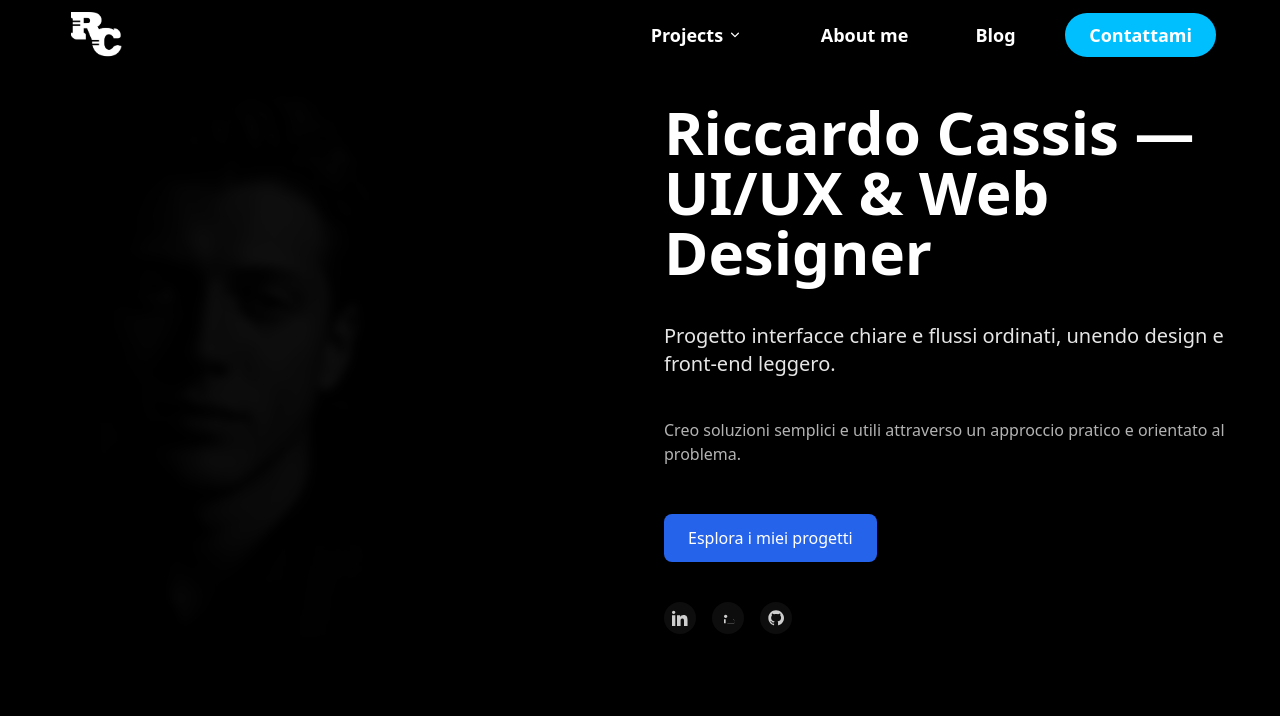
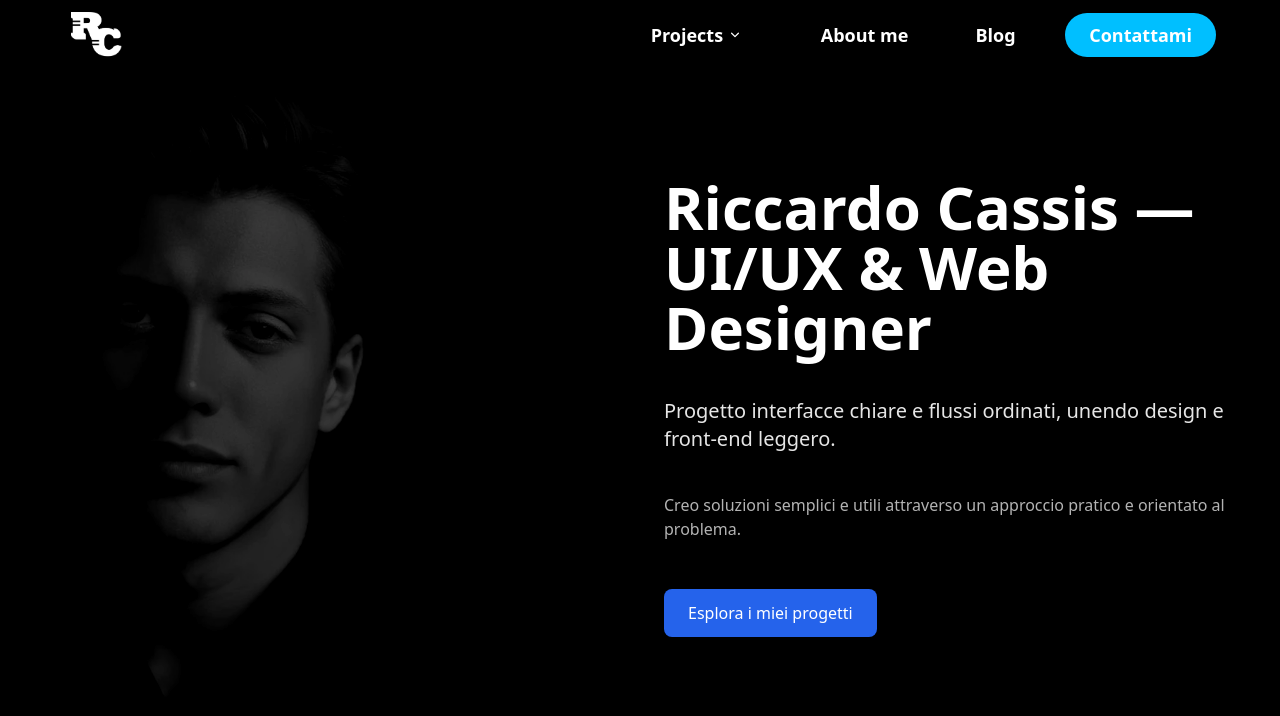
Before and after one commit to Riccardocassis/personal-website-v2, a Vue app: page / in a window 1280 px wide. Shown: the top 716 px of the page. Built offline with nearby package versions, Linux system fonts and the light colour scheme.

Commit message:
Aggiorna le icone social nel footer e nella sezione hero per una maggiore coerenza visiva; migliora l'animazione e la reattività dei pulsanti.

```diff
--- a/src/components/Footer.vue
+++ b/src/components/Footer.vue
@@ -7,16 +7,16 @@
       </div>
       <div class="flex space-x-4 justify-center md:justify-end">
         <a href="https://www.instagram.com/riccardocassis" target="_blank" aria-label="Instagram" class="hover:scale-110 transition">
-          <img src="../assets/icon-instagram.webp" alt="Instagram" class="w-7 h-7" />
+          <img src="../assets/icon-instagram.webp" alt="Instagram" class="w-8 h-8" />
         </a>
-        <a href="https://www.linkedin.com/in/riccardocassis/" target="_blank" aria-label="LinkedIn" class="hover:scale-110 transition">
-          <img src="../assets/icon-linkedin.webp" alt="LinkedIn" class="w-7 h-7" />
+        <a href="https://www.linkedin.com/in/riccardocassis/" target="_blank" aria-label="LinkedIn" class="hover:scale-110 transition text-white">
+          <svg class="w-7 h-7" viewBox="0 0 24 24" fill="none" aria-hidden="true"><rect x="2" y="2" width="20" height="20" rx="3" stroke="currentColor" stroke-width="1.8"/><path d="M7 10h2v8H7zM8 7.8a1 1 0 110-2 1 1 0 010 2zM13 10c1.1 0 2 .9 2 2v4h-2v-4c0-.55-.45-1-1-1s-1 .45-1 1v4h-2v-4c0-1.1.9-2 2-2z" fill="currentColor"/></svg>
         </a>
         <a href="https://www.behance.net/riccardocassis" target="_blank" aria-label="Behance" class="hover:scale-110 transition">
-          <img src="../assets/icon-behance.webp" alt="Behance" class="w-7 h-7" />
+          <img src="../assets/icon-behance.webp" alt="Behance" class="w-8 h-8" />
         </a>
         <a href="https://github.com/riccardocassis" target="_blank" aria-label="GitHub" class="hover:scale-110 transition">
-          <img src="../assets/icon-github.webp" alt="GitHub" class="w-7 h-7" />
+          <img src="../assets/icon-github.webp" alt="GitHub" class="w-8 h-8" />
         </a>
       </div>
     </div>
--- a/src/components/hero.vue
+++ b/src/components/hero.vue
@@ -4,8 +4,8 @@
       <div class="grid md:grid-cols-2 gap-12 items-center">
         <!-- LEFT: subtle image / pattern -->
         <div class="order-2 md:order-1 flex items-center justify-center">
-          <!-- faded, blurred image to keep focus on text -->
-          <img src="../assets/hero-riccardo.webp" alt="pattern" class="w-full max-w-md object-cover opacity-20 filter blur-sm rounded-lg" />
+          <!-- make portrait more visible: increase opacity/contrast, remove blur and add subtle shadow -->
+          <img src="../assets/hero-riccardo.webp" alt="pattern" class="w-full max-w-lg object-cover opacity-70 filter contrast-125 rounded-lg shadow-2xl" />
         </div>
 
         <!-- RIGHT: textual content -->
@@ -29,17 +29,7 @@
               </RouterLink>
             </div>
 
-            <div class="mt-4 flex items-center gap-4">
-              <a href="#" aria-label="LinkedIn" title="LinkedIn" class="inline-flex items-center justify-center h-8 w-8 rounded-full bg-white/5 text-white/80 hover:bg-white/10 hover:text-white transition transform hover:scale-110 focus:outline-none focus:ring-2 focus:ring-offset-2 focus:ring-blue-500">
-                <svg class="h-4 w-4" viewBox="0 0 24 24" fill="currentColor" aria-hidden="true"><path d="M4.98 3.5C4.98 4.88 3.88 6 2.5 6S0 4.88 0 3.5 1.12 1 2.5 1 4.98 2.12 4.98 3.5zM0 8h5v16H0V8zm7.5 0h4.7v2.2h.1c.7-1.3 2.4-2.7 4.9-2.7 5.2 0 6.1 3.4 6.1 7.8V24H18v-7.3c0-1.7 0-3.9-2.4-3.9-2.4 0-2.7 1.8-2.7 3.8V24H7.5V8z"/></svg>
-              </a>
-              <a href="#" aria-label="Behance" title="Behance" class="inline-flex items-center justify-center h-8 w-8 rounded-full bg-white/5 text-white/80 hover:bg-white/10 hover:text-white transition transform hover:scale-110 focus:outline-none focus:ring-2 focus:ring-offset-2 focus:ring-blue-500">
-                <svg class="h-4 w-4" viewBox="0 0 24 24" fill="currentColor" aria-hidden="true"><path d="M22 10.5c0-1.93-1.57-3.5-3.5-3.5H11v14h7.5C20.43 21 22 19.43 22 17.5c0-1.55-1.05-2.86-2.5-3.27V14c1.45.41 2.5 1.72 2.5 3.27 0 1.93-1.57 3.5-3.5 3.5H11V7h7.5C20.43 7 22 8.57 22 10.5zM8.5 12c1.38 0 2.5-1.12 2.5-2.5S9.88 7 8.5 7 6 8.12 6 9.5 7.12 12 8.5 12zM8.5 14H6v6h2.5v-6z"/></svg>
-              </a>
-              <a href="#" aria-label="GitHub" title="GitHub" class="inline-flex items-center justify-center h-8 w-8 rounded-full bg-white/5 text-white/80 hover:bg-white/10 hover:text-white transition transform hover:scale-110 focus:outline-none focus:ring-2 focus:ring-offset-2 focus:ring-blue-500">
-                <svg class="h-4 w-4" viewBox="0 0 24 24" fill="currentColor" aria-hidden="true"><path d="M12 .5C5.65.5.5 5.65.5 12c0 5.08 3.29 9.39 7.86 10.91.58.11.79-.25.79-.56 0-.28-.01-1.02-.02-2-3.2.7-3.88-1.54-3.88-1.54-.53-1.35-1.3-1.71-1.3-1.71-1.06-.72.08-.71.08-.71 1.17.08 1.79 1.2 1.79 1.2 1.04 1.78 2.73 1.27 3.4.97.11-.76.41-1.27.74-1.56-2.56-.29-5.26-1.28-5.26-5.71 0-1.26.45-2.3 1.2-3.11-.12-.29-.52-1.46.11-3.04 0 0 .98-.31 3.2 1.19.93-.26 1.94-.39 2.94-.39 1 0 2.01.13 2.94.39 2.22-1.5 3.2-1.19 3.2-1.19.63 1.58.23 2.75.11 3.04.75.81 1.2 1.85 1.2 3.11 0 4.44-2.71 5.42-5.29 5.7.42.36.79 1.09.79 2.2 0 1.59-.01 2.87-.01 3.26 0 .31.21.68.8.56C20.71 21.39 24 17.08 24 12 24 5.65 18.35.5 12 .5z"/></svg>
-              </a>
-            </div>
+
           </div>
         </div>
       </div>
--- a/src/components/socialIcons.vue
+++ b/src/components/socialIcons.vue
@@ -5,21 +5,21 @@
       href="https://www.instagram.com/riccardocassis"
       target="_blank"
       rel="noopener noreferrer"
-      class="rounded-full p-2 ring-1 ring-white/60 hover:bg-cyan-500 hover:ring-cyan-500 transition duration-300"
+      class="inline-flex items-center justify-center h-9 w-9 rounded-full bg-white/6 ring-1 ring-white/40 hover:bg-white/10 transition duration-200"
       aria-label="Instagram"
     >
-      <img src="../assets/icon-instagram.webp" alt="" class="w-6 h-6" />
+      <img src="../assets/icon-instagram.webp" alt="Instagram" class="w-5 h-5" />
     </a>
 
     <!-- LinkedIn -->
     <a
-  href="https://www.linkedin.com/in/riccardo-cassis"
+      href="https://www.linkedin.com/in/riccardo-cassis"
       target="_blank"
       rel="noopener noreferrer"
-      class="rounded-full p-2 ring-1 ring-white/60 hover:bg-cyan-500 hover:ring-cyan-500 transition duration-300"
+      class="inline-flex items-center justify-center h-10 w-10 rounded-full bg-white/6 ring-1 ring-white/40 hover:bg-white/10 transition duration-200"
       aria-label="LinkedIn"
     >
-      <img src="../assets/icon-linkedin.webp" alt="" class="w-6 h-6" />
+      <img src="../assets/icon-linkedin.svg" alt="LinkedIn" class="w-6 h-6" />
     </a>
 
     <!-- Behance -->
@@ -27,10 +27,10 @@
       href="https://www.behance.net/riccardocassis"
       target="_blank"
       rel="noopener noreferrer"
-      class="rounded-full p-2 ring-1 ring-white/60 hover:bg-cyan-500 hover:ring-cyan-500 transition duration-300"
+      class="inline-flex items-center justify-center h-9 w-9 rounded-full bg-white/6 ring-1 ring-white/40 hover:bg-white/10 transition duration-200"
       aria-label="Behance"
     >
-      <img src="../assets/icon-behance.webp" alt="" class="w-6 h-6" />
+      <img src="../assets/icon-behance.webp" alt="Behance" class="w-5 h-5" />
     </a>
 
     <!-- GitHub -->
@@ -38,10 +38,10 @@
       href="https://github.com/riccardocassis"
       target="_blank"
       rel="noopener noreferrer"
-      class="rounded-full p-2 ring-1 ring-white/60 hover:bg-cyan-500 hover:ring-cyan-500 transition duration-300"
+      class="inline-flex items-center justify-center h-9 w-9 rounded-full bg-white/6 ring-1 ring-white/40 hover:bg-white/10 transition duration-200"
       aria-label="GitHub"
     >
-      <img src="../assets/icon-github.webp" alt="" class="w-6 h-6" />
+      <img src="../assets/icon-github.webp" alt="GitHub" class="w-5 h-5" />
     </a>
   </div>
 </template>
```
Also changed, not shown: src/assets/icon-linkedin.svg (added).
